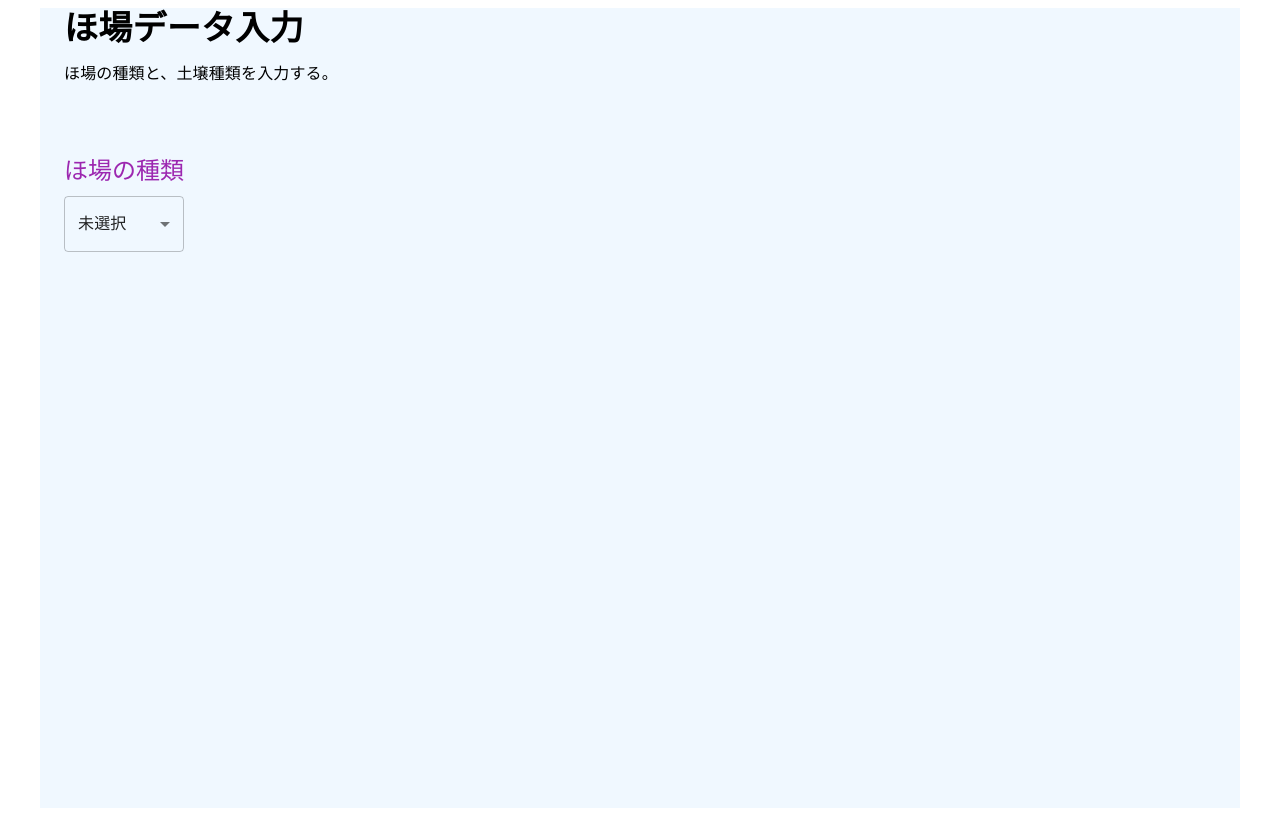
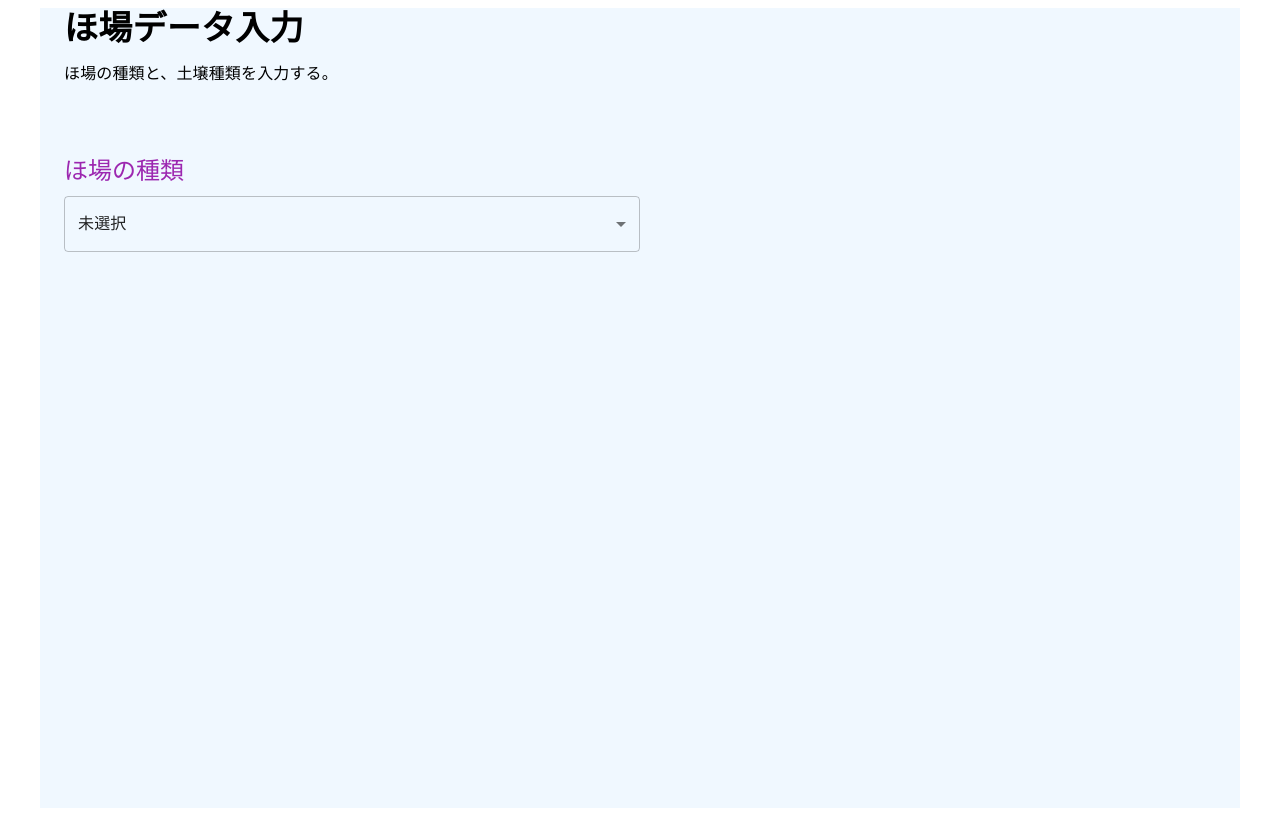
Before and after one commit to masayuki-0319/soil-analysis, a React (Create React App) app: page / in a window 1280 px wide. Built offline with nearby package versions, Linux system fonts and the light colour scheme.

Commit message:
Fix warning

```diff
--- a/src/App.tsx
+++ b/src/App.tsx
@@ -30,7 +30,7 @@ const App = (): JSX.Element => {
   return (
     <MainContent>
       <Grid container>
-        <Grid mb={8} xs={12}>
+        <Grid item mb={8} xs={12}>
           <Typography variant="h4" style={{ fontWeight: "bold" }} gutterBottom>
             ほ場データ入力
           </Typography>
@@ -38,7 +38,7 @@ const App = (): JSX.Element => {
             ほ場の種類と、土壌種類を入力する。
           </Typography>
         </Grid>
-        <Grid mb={4}>
+        <Grid item mb={4} xs={12}>
           <Typography variant="h5" color="secondary" gutterBottom>
             ほ場の種類
           </Typography>
```
